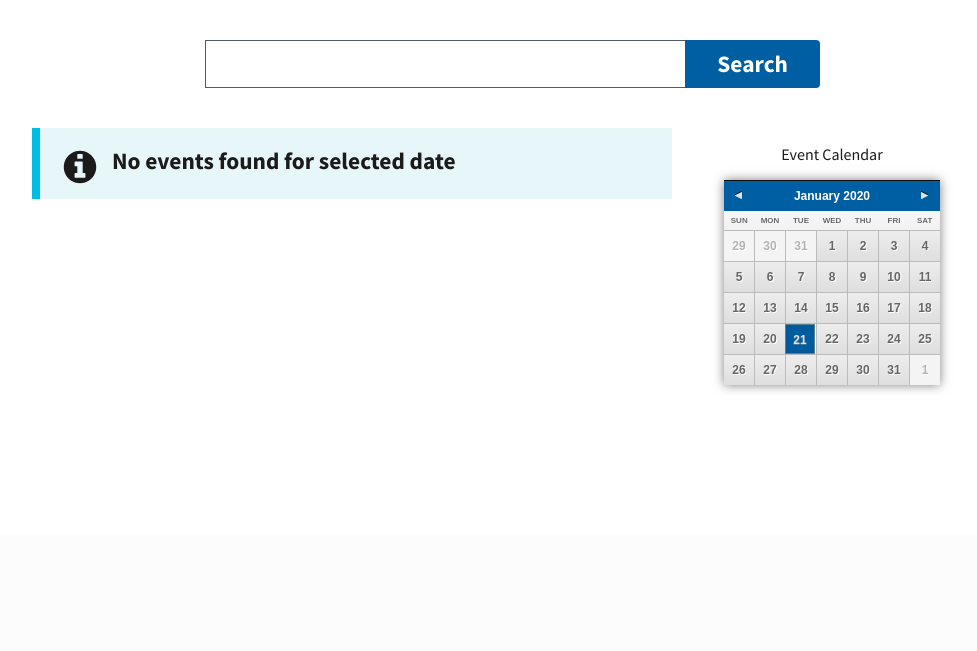
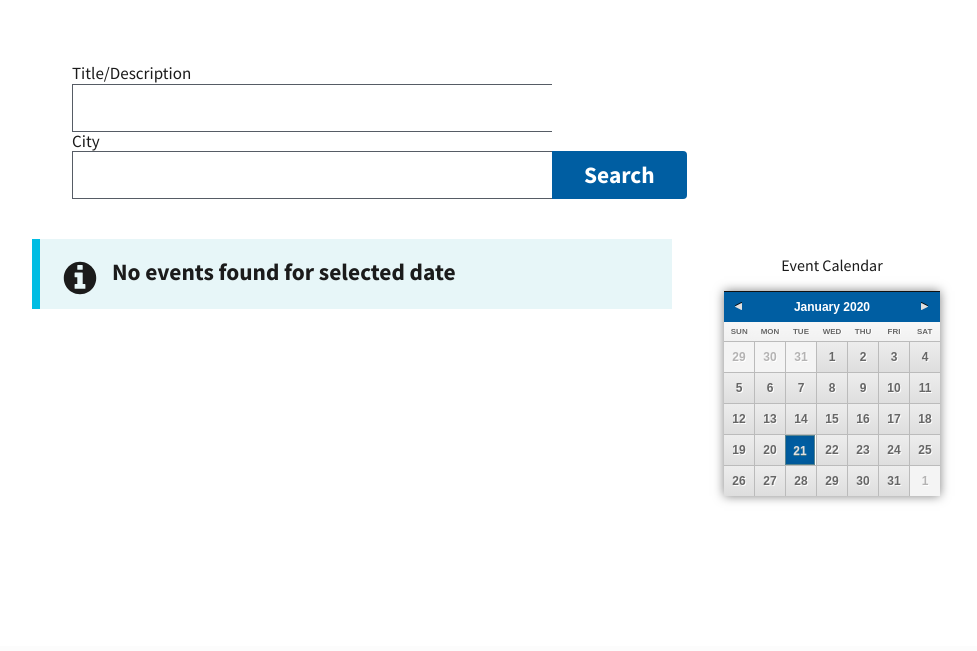
Before and after one commit to openoakland/dos-census-events, a Django app: page / in a window 1280 px wide. Shown: the part 166-817 px from the top of the page, without its empty margins (128-1105 px from the left). Before the commit the page ends 557 px from the top, so only its background shows below. Run offline with Django 3.2, Linux system fonts and the light colour scheme; data comes from the database, SQL or seed files in the repository; data that the repository does not hold is empty; some libraries are stand-ins or nearby versions.

Commit message:
Added search for city
The city search is a seperate search input that the previously existing
search for title/description. Added labels to differenciate between the
two search bars.

```diff
--- a/census/static/datepicker/js/datepicker.js
+++ b/census/static/datepicker/js/datepicker.js
@@ -49,6 +49,10 @@ $(function () {
             if (search_string !== false) {
                 data['search'] = search_string;
             }
+            let city_string = getQueryParams('city');
+            if (city_string !== false) {
+                data['city'] = city_string;
+            }
 
             redirectUrl(data);
         },
@@ -63,6 +67,10 @@ $(function () {
             let search_string = getQueryParams('search');
             if (search_string !== false) {
                 data['search'] = search_string;
+            }
+            let city_string = getQueryParams('city');
+            if (city_string !== false) {
+                data['city'] = city_string;
             }
             redirectUrl(data);
         },
@@ -91,10 +99,10 @@ function highlightMonthEvents(month, year) {
         success: function (data) {
             let eventDates = data.dates;
 
-            $('#datepicker').find(`[data-month='`+(month-1)+`']`)
+            $('#datepicker').find(`[data-month='` + (month - 1) + `']`)
                 .find("a").filter(function () {
-                return eventDates.indexOf($(this).text()) > -1;
-            }).addClass('ui-datepicker-active-events');
+                    return eventDates.indexOf($(this).text()) > -1;
+                }).addClass('ui-datepicker-active-events');
         }
     });
 }
--- a/census/templates/index.html
+++ b/census/templates/index.html
@@ -9,17 +9,21 @@
         <div class="grid-row bg-white" style="padding-bottom: 150px">
             <div class="grid-col-10 margin-5">
                 <form class="usa-search usa-search--big" action="/" method="get" id="search-form">
-                    <div class="grid-offset-2" role="search">
-                        <label class="usa-sr-only" for="search-field-big">Search</label>
+                    <label class="usa-label" for="search-field-big">Title/Description</label>
                     <input class="usa-input"
                             id="search-field-big"
                             type="search"
                             name="search"
                             value="{% if request.search_query %}{{ request.search_query }}{% endif %}">
+                    <label class="usa-label" for="search-city-big">City</label>
+                    <input class="usa-input"
+                            id="search-city-big"
+                            type="search"
+                            name="city"
+                            value="{% if request.search_city %}{{ request.search_city }}{% endif %}">
                     <button class="usa-button" type="submit">
                         <span class="usa-search__submit-text">Search</span>
                     </button>
-                    </div>
                 </form>
             </div>
 
--- a/census/views.py
+++ b/census/views.py
@@ -70,6 +70,7 @@ class HomepageView(View):
         """
         Homepage
         """
+        print(request.GET.dict())
         if request.is_ajax():
             # We expect AJAX calls made from datepicker
             return self.get_event_dates(request)
@@ -80,6 +81,11 @@ class HomepageView(View):
                 request.search_query = request.GET.dict().get('search').strip()
             else:
                 request.search_query = None
+            if request.GET.dict().get('city'):
+                request.search_city = request.GET.dict().get('city').strip()
+            else:
+                request.search_city = None
+            print(request.search_query, request.search_city)
             return render(request, self.template_name)
 
     def get_event_dates(self, request):
@@ -113,6 +119,8 @@ class HomepageView(View):
             query_params = self.get_valid_params(data.GET.dict())
             if query_params.get('search'):
                 filter_args['search'] = query_params.get('search')
+            if query_params.get('city'):
+                filter_args['city'] = query_params.get('city')
             if query_params.get('isMonthly'):
                 # Fetch events for the whole month
                 # TODO: Test to ensure that timezone differences are properly accounted for
@@ -150,22 +158,22 @@ class HomepageView(View):
         :return: Dictionary containing only valid parameters
         """
         valid_params = {}
-        for param in query_params:
-            if param == 'day' and query_params['day'].isdigit():
-                valid_params['day'] = int(query_params['day'])
-            elif param == 'month' and query_params['month'].isdigit():
-                valid_params['month'] = int(query_params['month'])
-            elif param == 'year' and query_params['year'].isdigit():
-                valid_params['year'] = int(query_params['year'])
-            elif param == 'search' \
-                    and query_params['search'] \
-                    and not query_params['search'].strip() == "":
-                valid_params['search'] = query_params['search'].strip()
-            elif param == 'isMonthly':
-                if query_params['isMonthly'] == 'true':
+        for name, value in query_params.items():
+            if name == 'day' and value.isdigit():
+                valid_params['day'] = int(value)
+            elif name == 'month' and value.isdigit():
+                valid_params['month'] = int(value)
+            elif name == 'year' and value.isdigit():
+                valid_params['year'] = int(value)
+            elif name == 'search' and value and not value.strip() == "":
+                valid_params['search'] = value.strip()
+            elif name == 'isMonthly':
+                if value == 'true':
                     valid_params['isMonthly'] = True
-                elif query_params['isMonthly'] == 'false':
+                elif value == 'false':
                     valid_params['isMonthly'] = False
+            elif name == 'city' and value and not value.strip() == "":
+                valid_params['city'] = value.strip()
         return valid_params
 
     def fetch_events_from_db(self, **kwargs):
@@ -181,6 +189,7 @@ class HomepageView(View):
         month = kwargs.get('month')
         year = kwargs.get('year')
         search = kwargs.get('search')
+        city = kwargs.get('city')
         user_auth_status = kwargs.get('user_auth_status')
 
         if not user_auth_status:
@@ -200,6 +209,8 @@ class HomepageView(View):
                                                      current_timezone.localize(end_date)))
         if search:
             query = query & (Q(title__icontains=search) | Q(description__icontains=search))
+        if city:
+            query = query & Q(city=city)
 
         return models.Event.objects.filter(query).order_by('start_datetime')
 
```
Lines whose indentation alone changed are shown as unchanged.
